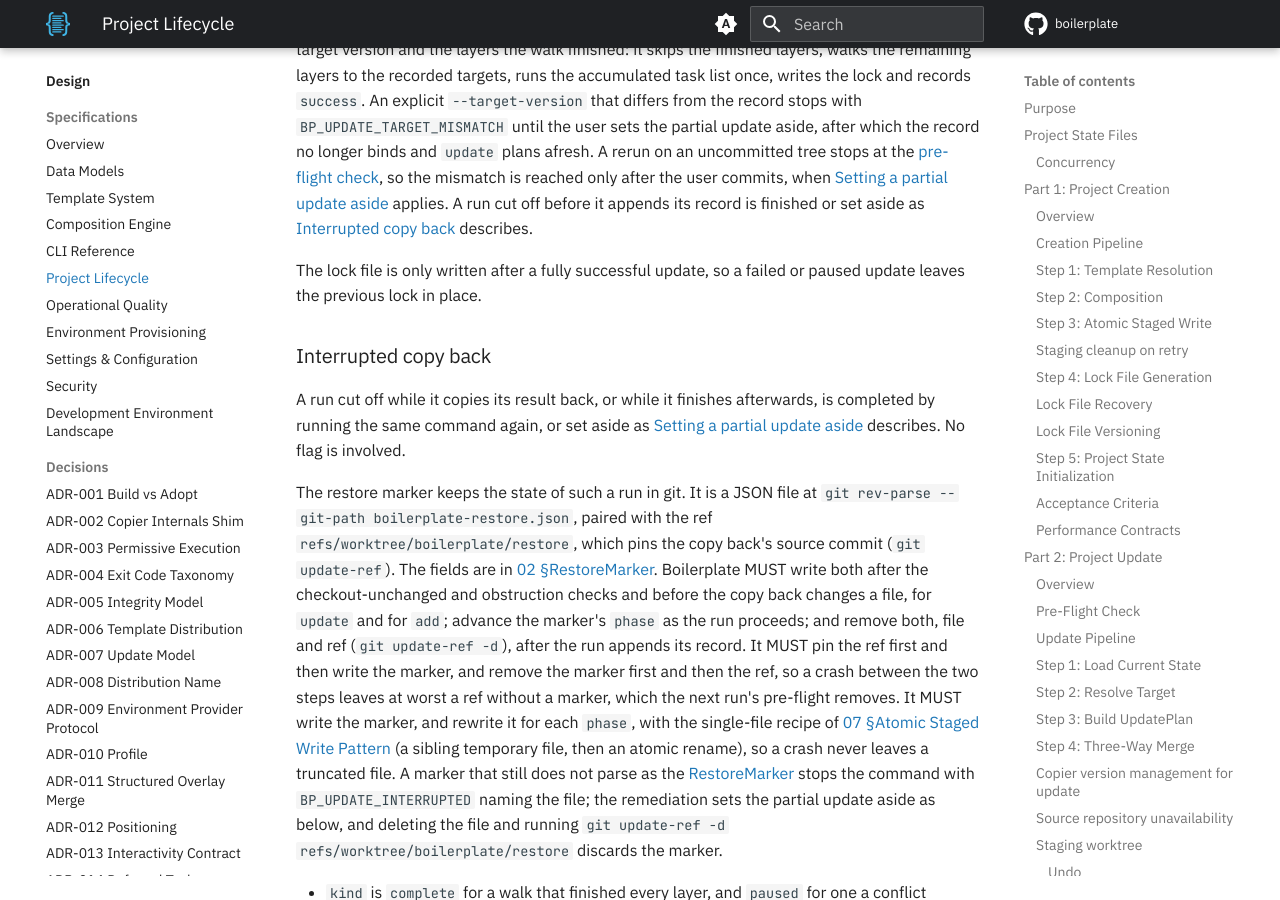
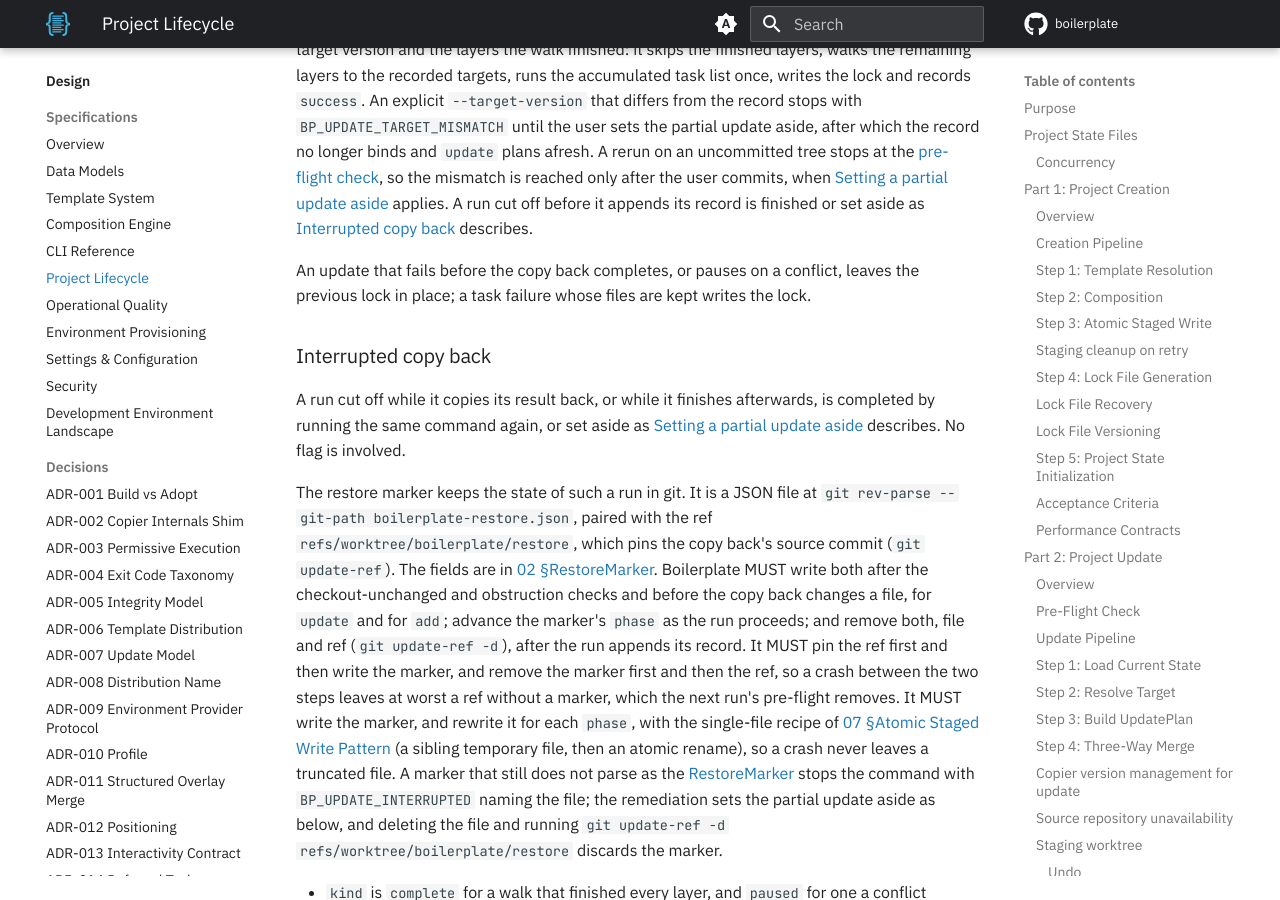
Before and after one commit to TheRealBillSiegler/boilerplate, an MkDocs documentation site: the page built from docs/design/06-project-lifecycle.md, in a window 1280 px wide and 900 px high, scrolled down 16676 px. Built offline with MkDocs 1.6.1 and Material for MkDocs 9.7.7, drawn with Linux system fonts in a browser that asks for light colours; a script that is not in the unit is left out; comment, search, counter and statistics services are not loaded; the version menu is left out.

Commit message:
docs(design): state when a failed or paused update writes the lock
Co-Authored-By: Claude Sonnet 5.5 <noreply@anthropic.com>

```diff
--- a/docs/design/06-project-lifecycle.md
+++ b/docs/design/06-project-lifecycle.md
@@ -354,7 +354,7 @@ Before the tasks run, Boilerplate notes the entries git ignores in the checkout
 
 The user resolves and commits as with plain Copier, then reruns `boilerplate update`. The rerun resumes from the `conflict` record ([design 04 §Safe Update](04-composition-engine.md#safe-update)), which names each layer's target version and the layers the walk finished: it skips the finished layers, walks the remaining layers to the recorded targets, runs the accumulated task list once, writes the lock and records `success`. An explicit `--target-version` that differs from the record stops with `BP_UPDATE_TARGET_MISMATCH` until the user sets the partial update aside, after which the record no longer binds and `update` plans afresh. A rerun on an uncommitted tree stops at the [pre-flight check](#pre-flight-check), so the mismatch is reached only after the user commits, when [Setting a partial update aside](#setting-a-partial-update-aside) applies. A run cut off before it appends its record is finished or set aside as [Interrupted copy back](#interrupted-copy-back) describes.
 
-The lock file is only written after a fully successful update, so a failed or paused update leaves the previous lock in place.
+An update that fails before the copy back completes, or pauses on a conflict, leaves the previous lock in place; a task failure whose files are kept writes the lock.
 
 
 ### Interrupted copy back
```
